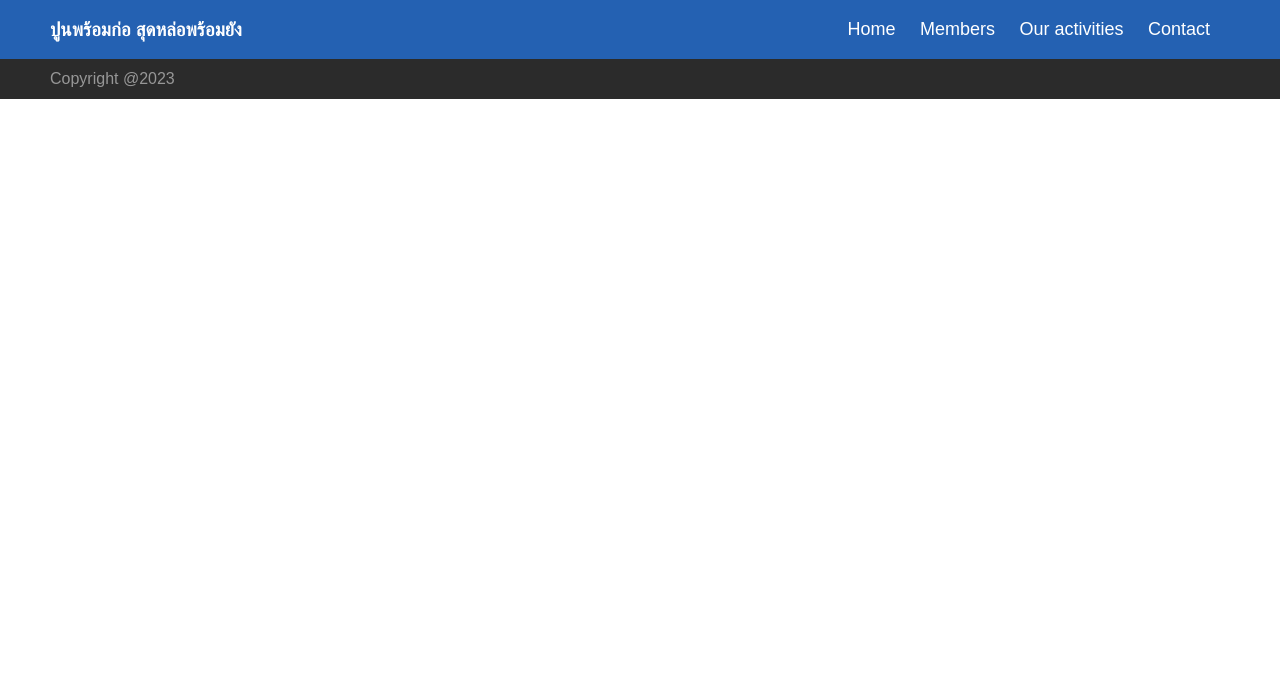
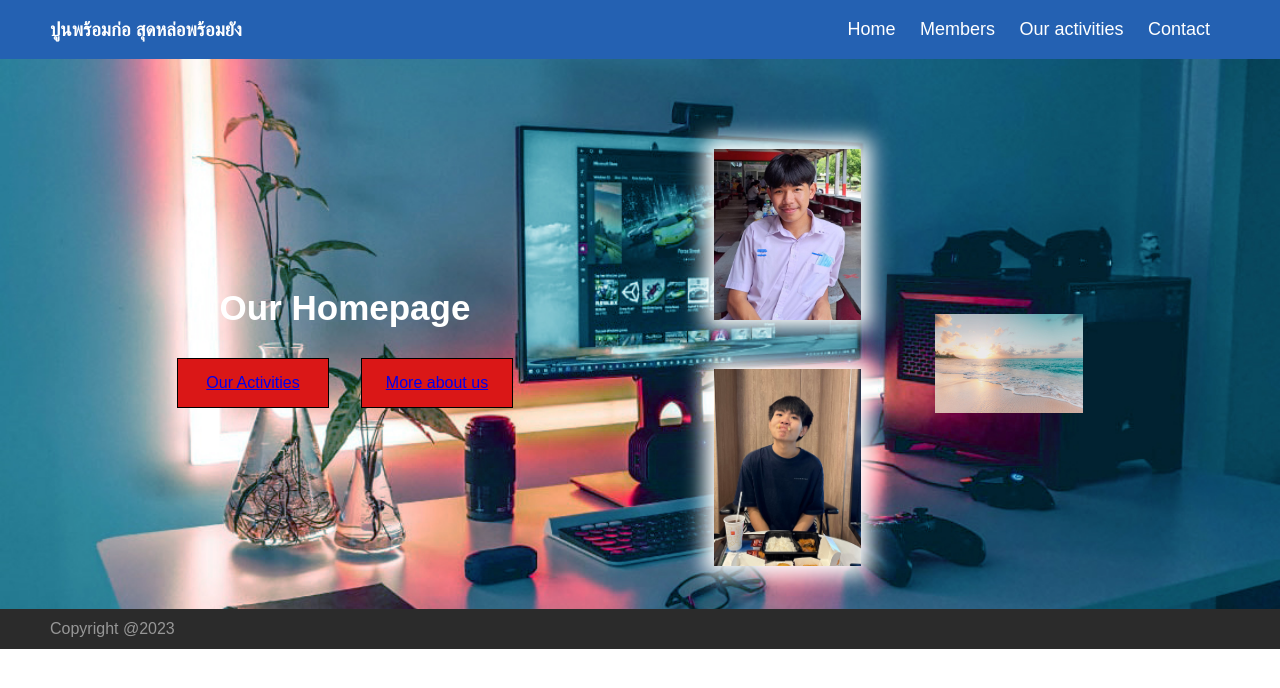
Before and after one commit to Kamonphannnn/CS100-Project-G30, a plain HTML site: page index.html in a window 1280 px wide. Drawn offline with Linux system fonts and the light colour scheme.

Commit message:
Structofbanner

```diff
--- a/css/style.css
+++ b/css/style.css
@@ -33,11 +33,12 @@ body {
     text-decoration: none;
     color: white;
     font-size: 18px;
+    transition: .3s ease-in-out;
 }
 
 #navbar a:hover {
     border-bottom: 2.5px solid white;
-
+    padding: 8px;
 }
 
 .left{
@@ -48,6 +49,83 @@ body {
 .right{
     display: flex;
     margin-right: 50px;
+}
+/* ************banner************* */
+.banner {
+    background-image: url(/tst2.jpg);
+    background-size:cover;
+    color: #fff;
+    height: 550px;
+    display: grid;
+    grid-template-columns: 1fr 1fr;
+    padding-left: 50px;
+    padding-right: 50px;
+    justify-content: center;
+    text-align: center;
+}
+
+.bannerinfo{
+    text-align: center;
+    justify-items: center;
+    padding-top: 200px;
+
+}
+
+.bannerinfo h1{
+    font-size: 35px;
+}
+
+.bannerlink{
+    display: flex;
+    grid-gap: 2rem;
+    justify-content: center;
+    margin-top: 26px;
+}
+
+.contain-a{
+    border: 1px solid black;
+    padding: 15px;
+    width: 120px;
+    transition: .3s ease-in-out;
+    background-color: #da1717;
+    cursor: pointer;
+}
+
+.contain-a:hover{
+    border: 1px solid rgb(0, 183, 229);
+    padding: 20px;
+    background: rgb(0, 183, 229);
+}
+
+.contain-a:hover a{
+    color: #fff;
+}
+
+.bannerpic{
+    display: flex;
+}
+
+.bannerpatong , .bannertonrak{
+    width: 50%;
+    height: 440px;
+    display: block;
+    padding-top: 45px;
+    text-align: center ;
+}
+
+.bannerpatong img{
+    width: 50%;
+    margin-top: 45px;
+    box-shadow: 0 0 20px 10px #ffffff;
+}
+
+.bannertonrak{
+    text-align: left;
+}
+
+.bannertonrak img{
+    width: 50%;
+    padding-top: 210px;
 }
 
 .sticky {
--- a/index.html
+++ b/index.html
@@ -5,6 +5,7 @@
     <meta name="viewport" content="width=device-width, initial-scale=1.0">
     <title>Document</title>
     <link rel="stylesheet" href="css/style.css">
+    <link rel="stylesheet" href="https://stackpath.bootstrapcdn.com/font-awesome/4.7.0/css/font-awesome.min.css">
 </head>
 <body>
     <header>
@@ -27,6 +28,31 @@
         </div>
     </header>
 
+    <section class="banner">
+            <div class="bannerinfo">
+                <h1>Our Homepage</h1>
+
+                <div class="bannerlink">
+                    <div class="contain-a">
+                        <a href="#">Our Activities</a>
+                    </div>
+                    <div class="contain-a">
+                        <a href="#">More about us</a>
+                    </div>
+                </div>
+            </div>
+
+            <div class="bannerpic">
+                <div class="bannerpatong">
+                    <img src="profile_Pe_ver2.jpeg" alt="">
+                    <img src="/395356470_334869312562622_7060131616267736772_n.jpg" alt="">
+                </div>
+                <div class="bannertonrak">
+                    <img src="photo-1507525428034-b723cf961d3e-1024x681.jpeg" alt="">
+                </div>
+            </div>
+    </section>
+
     <div class="copyright">
         <div class="container">
             <div class="copyright-flex">
```
Also changed, not shown: 395356470_334869312562622_7060131616267736772_n.jpg (added), photo-1507525428034-b723cf961d3e-1024x681.jpeg (added), profile_Pe_ver2.jpeg (added), tst2.jpg (added).
